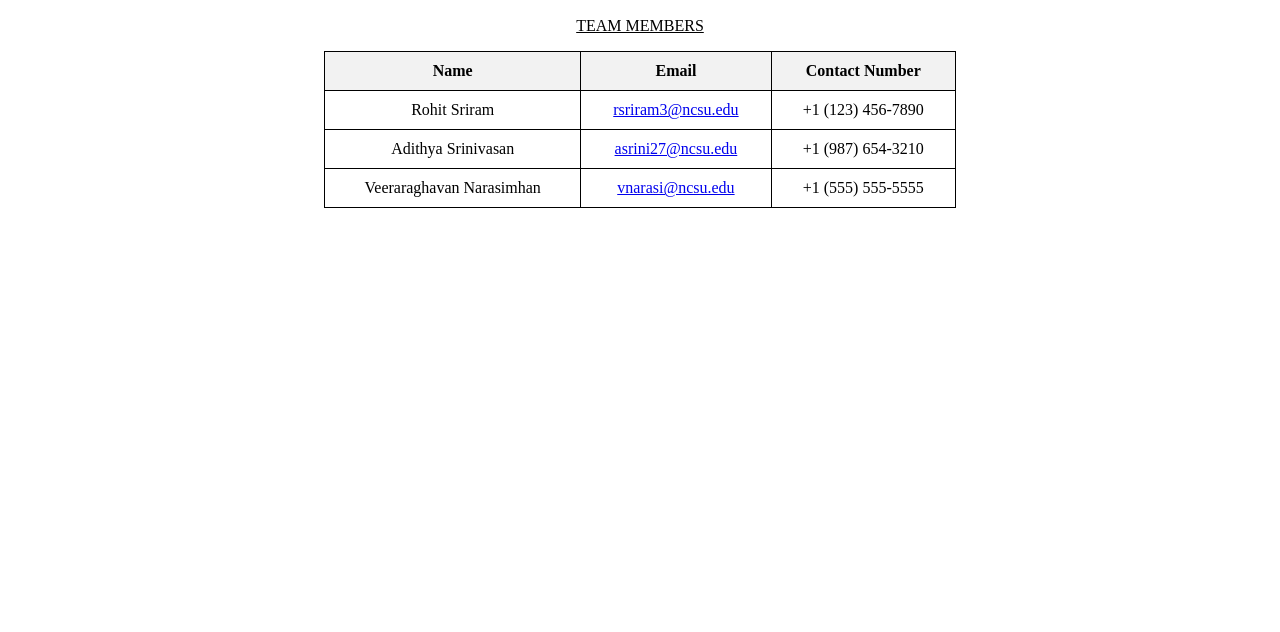
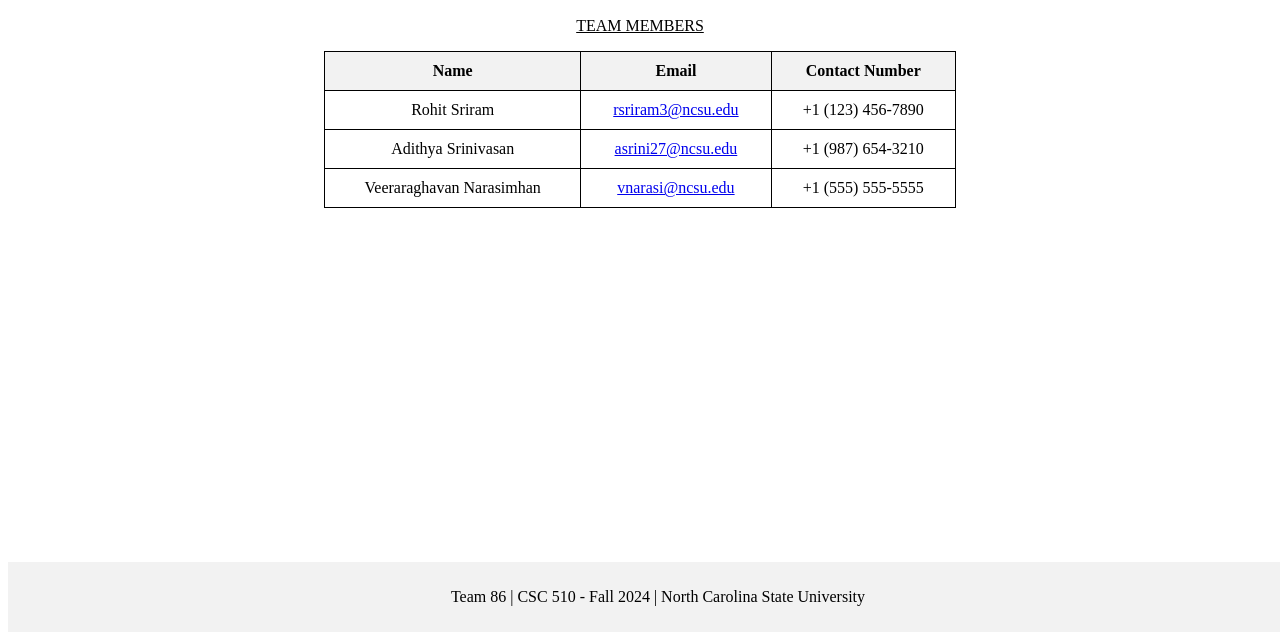
Before and after one commit to SE-Fall24-86/git-homework, a plain HTML site: page index.html in a window 1280 px wide. Shown: the part 168-800 px from the top of the page. Drawn offline with Linux system fonts and the light colour scheme.

Commit message:
Footer added

```diff
--- a/index.html
+++ b/index.html
@@ -17,6 +17,14 @@
         }
         th {
             background-color: #f2f2f2;
+        }
+        footer {
+            text-align: center;
+            padding: 10px;
+            background-color: #f2f2f2;
+            position: fixed;
+            width: 100%;
+            bottom: 0;
         }
     </style>
 </head>
@@ -54,5 +62,10 @@
             </tr>
         </tbody>
     </table>
+
+    <footer>
+        <p>Team 86 | CSC 510 - Fall 2024 | North Carolina State University</p>
+    </footer>
+
 </body>
 </html>
```
